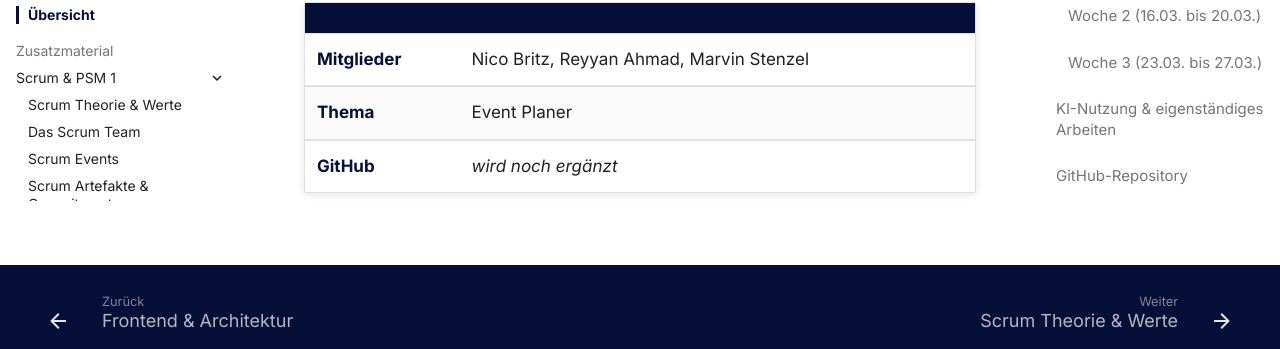
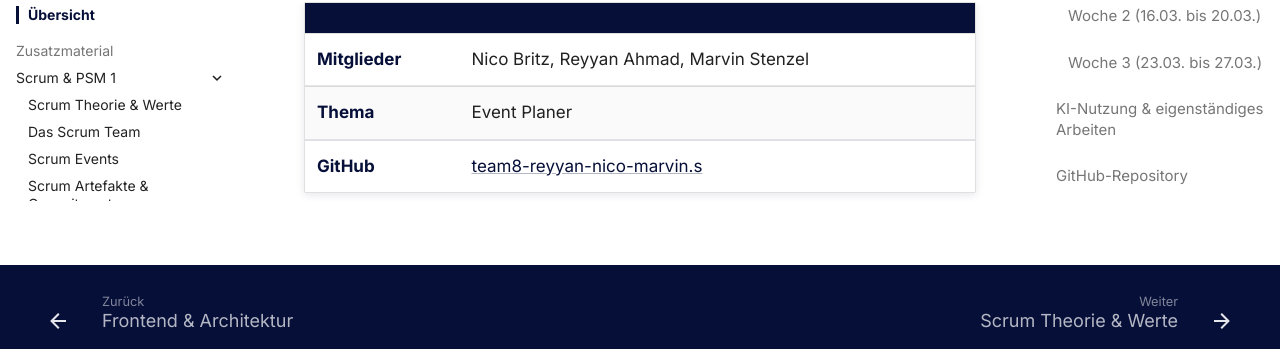
Before and after one commit to JacobMenge/kurs-25-06, an MkDocs documentation site: the page built from docs/modul-3/abschlussprojekt/uebersicht.md, in a window 1280 px wide and 900 px high, scrolled down 7383 px. Shown: the part 479-828 px from the top of the window. Built offline with MkDocs 1.6.1 and Material for MkDocs 9.7.7, drawn with Linux system fonts in a browser that asks for light colours.

Commit message:
Team 8: GitHub-Link ergaenzt
Co-Authored-By: Claude Opus 4.6 <noreply@anthropic.com>

```diff
--- a/docs/modul-3/abschlussprojekt/uebersicht.md
+++ b/docs/modul-3/abschlussprojekt/uebersicht.md
@@ -211,4 +211,4 @@ m3-t1-hilger-wueste-khalil-little
 |---|---|
 | **Mitglieder** | Nico Britz, Reyyan Ahmad, Marvin Stenzel |
 | **Thema** | Event Planer |
-| **GitHub** | *wird noch ergänzt* |
+| **GitHub** | [team8-reyyan-nico-marvin.s](https://github.com/kurs-25-06/team8-reyyan-nico-marvin.s) |
```
